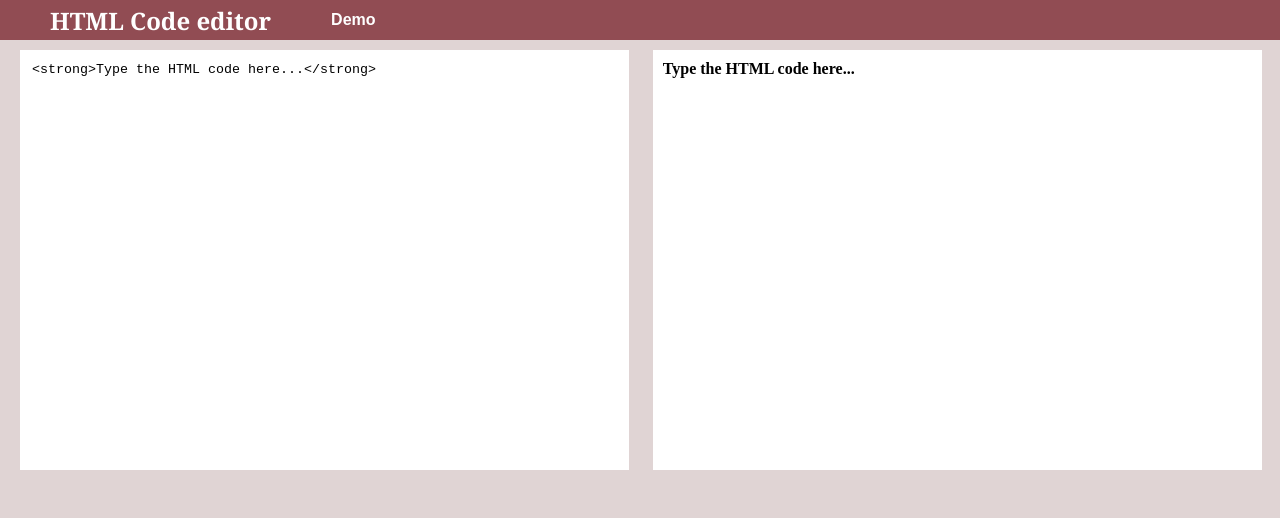
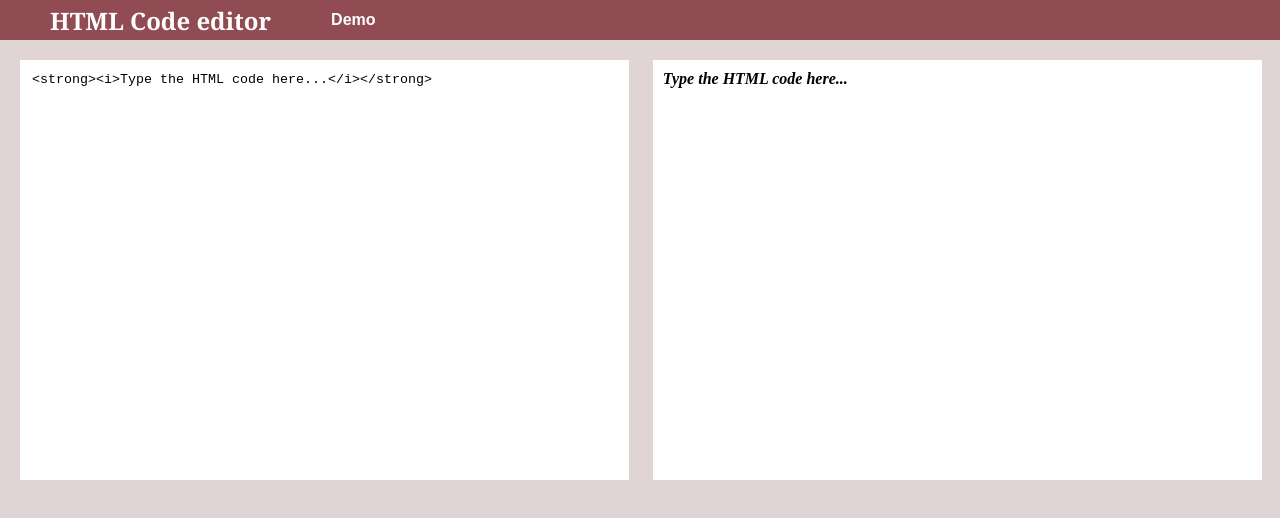
Before and after one commit to kissandor/Html-code-editor-svelte, a SvelteKit app: page / in a window 1280 px wide. Shown: the top 518 px of the page. Built offline with nearby package versions, Linux system fonts and the light colour scheme.

Commit message:
italic style added

```diff
--- a/src/routes/editor.svelte
+++ b/src/routes/editor.svelte
@@ -1,5 +1,5 @@
 <script>
-   export let value="<strong>Type the HTML code here...</strong>";
+   export let value="<strong><i>Type the HTML code here...</i></strong>";
 </script>
 
 <div class="parent">
@@ -26,12 +26,10 @@
         width: 46%;
         display: inline-block;
         vertical-align: middle;
-        margin: 10px;
+        margin-left: 20px;
+        margin-top: 20px;
         padding: 10px;
         overflow-wrap:break-word;
         background-color: white;
     }
-    .left{
-        margin-left: 20px;
-    }
 </style>
```
